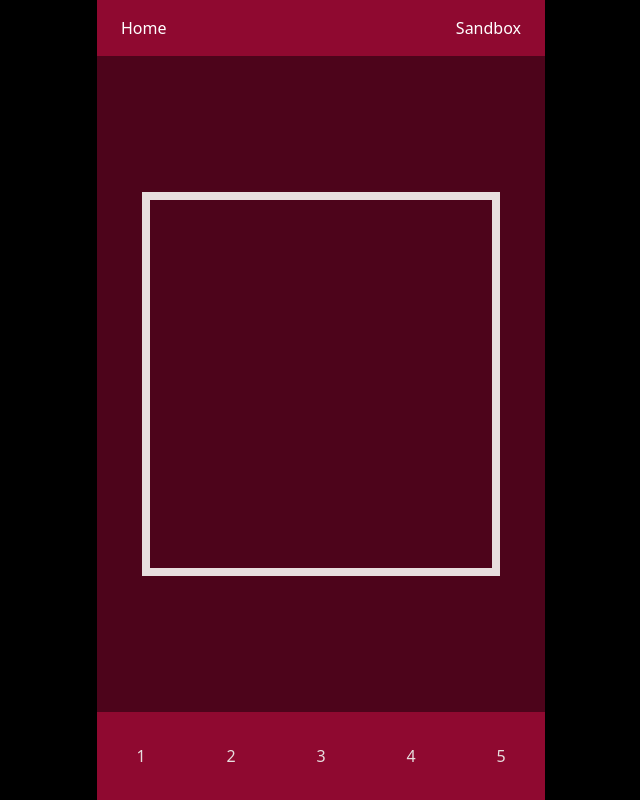
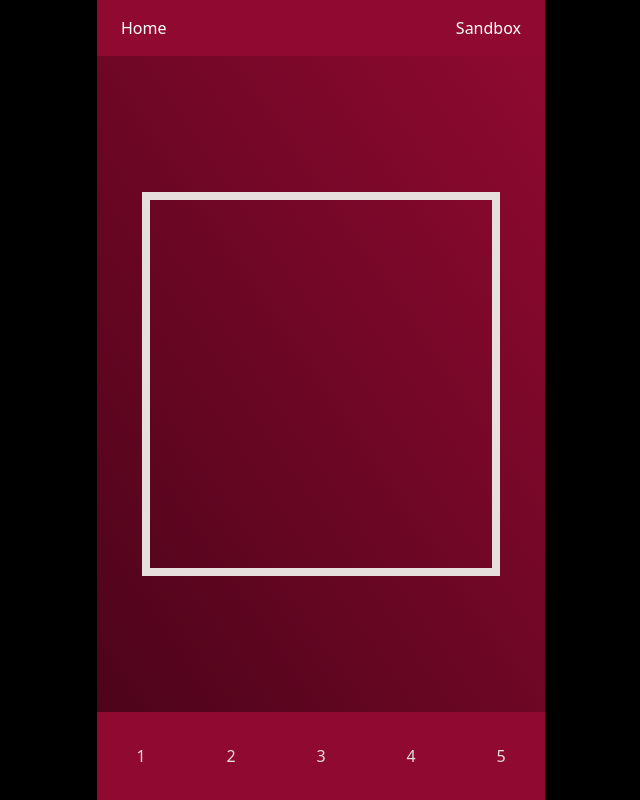
Before and after one commit to lvidal1/react-card-generator, a Next.js app: page /sandbox in a window 1280 px wide. Shown: the whole page, without its empty margins (319-959 px from the left). Built offline with nearby package versions, Linux system fonts and the light colour scheme.

Commit message:
[Styles] Update bg

```diff
--- a/styles/Area.module.css
+++ b/styles/Area.module.css
@@ -1,5 +1,6 @@
 .container {
-	@apply flex flex-grow justify-center items-center self-stretch bg-secondary-red;
+	@apply flex flex-grow justify-center items-center self-stretch bg-secondary-red
+	bg-gradient-to-tr from-secondary-red to-primary-red;
 }
 
 .layer {
@@ -7,5 +8,5 @@
 }
 
 .bg-layer-purple {
-	@apply bg-secondary-red border-8 border-sand;
+	@apply bg-transparent border-8 border-sand;
 }
```
